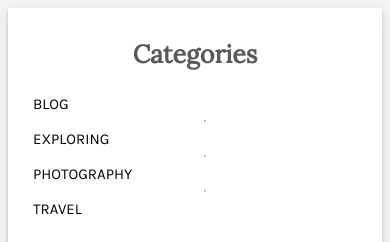
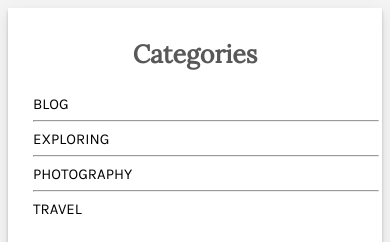
Before and after one commit to mawa95/Blog_Template, a React app: page / in a window 390 px wide. Shown: the part 8020-8262 px from the top of the page. Built offline with nearby package versions, Linux system fonts and the light colour scheme.

Commit message:
done section categories for tablets

```diff
--- a/scss/partials/_categories.scss
+++ b/scss/partials/_categories.scss
@@ -1,5 +1,5 @@
 .categories{
-  height: 500px;
+  height: 300px;
   .categories_title{
     padding-top: 30px;
     text-align: center;
@@ -22,4 +22,9 @@
       color: $main-color;
     }
   }
+  hr{
+    width: 100%;
+    color: darkgray;
+    margin-right: 10px;
+  }
 }
```
